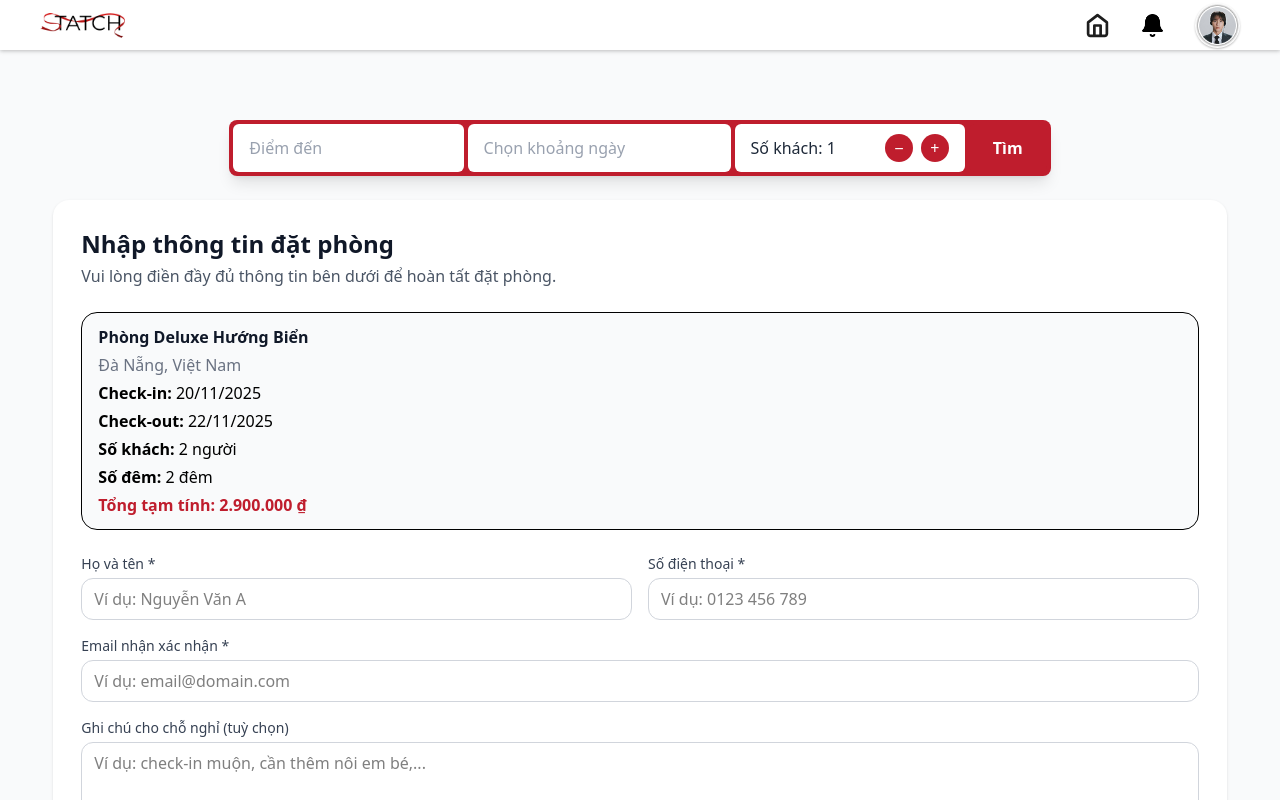
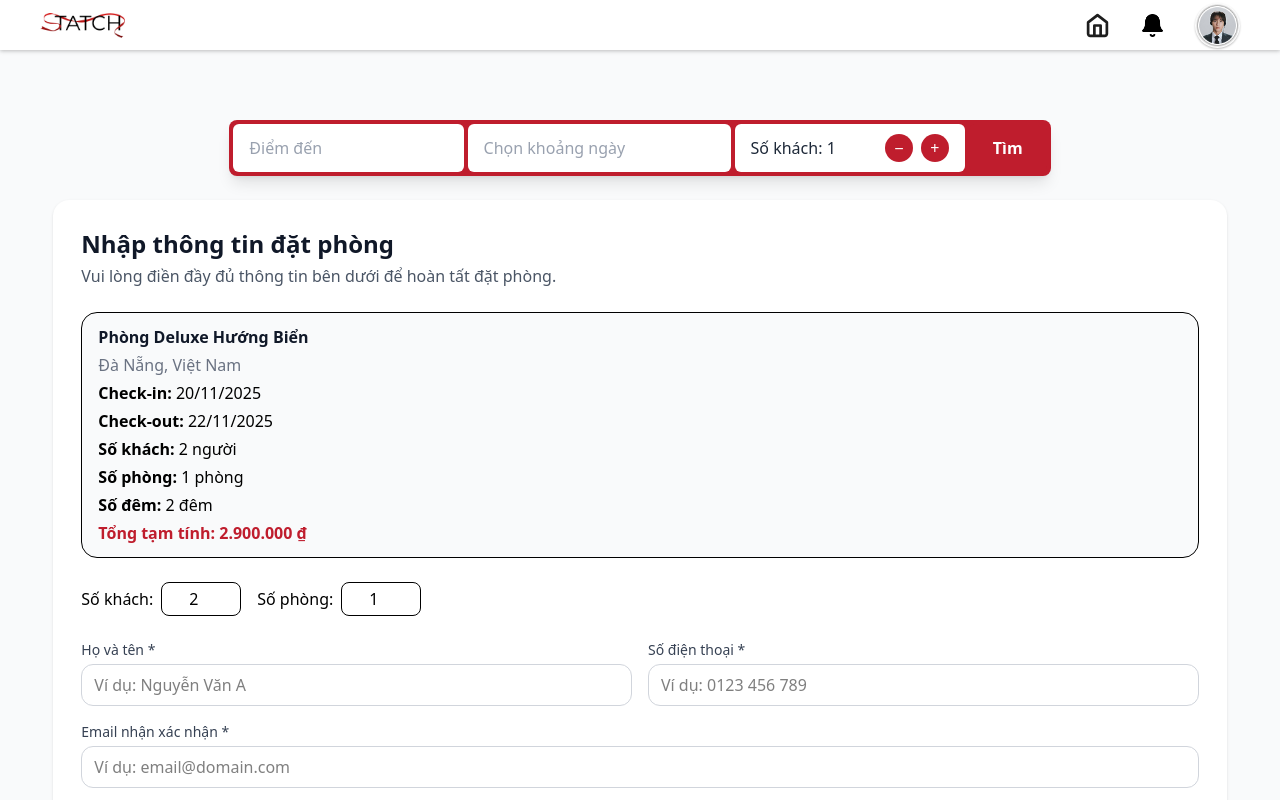
Before and after one commit to ZIziSora2430/Statch, a React (Vite) app in the folder frontend1/: page /formpage in a window 1280 px wide. Shown: the top 800 px of the page. Built offline with nearby package versions, Linux system fonts and the light colour scheme; no server answers.

Commit message:
sửa lại theo bạn Kiệt r đó

```diff
--- a/frontend1/src/pages/Booking.jsx
+++ b/frontend1/src/pages/Booking.jsx
@@ -195,18 +195,6 @@ export default function RoomDetailPage() {
 
             {/* THÔNG SỐ CƠ BẢN */}
             <div className="grid grid-cols-1 sm:grid-cols-3 gap-4 text-sm text-gray-700 mt-3">
-              <div>
-                <p className="font-semibold text-gray-900">Số khách tối đa</p>
-                <p>{room.maxGuests} người</p>
-              </div>
-              <div>
-                <p className="font-semibold text-gray-900">Diện tích</p>
-                <p>{room.size} m²</p>
-              </div>
-              <div>
-                <p className="font-semibold text-gray-900">Giường</p>
-                <p>{room.bed}</p>
-              </div>
             </div>
           </div>
 
--- a/frontend1/src/pages/BookingConfirmPage.jsx
+++ b/frontend1/src/pages/BookingConfirmPage.jsx
@@ -1,3 +1,4 @@
+// src/pages/BookingConfirmPage.jsx
 import React from "react";
 import { useLocation, useNavigate } from "react-router-dom";
 import Navbar from "../components/Navbar";
@@ -7,8 +8,8 @@ export default function BookingConfirmPage() {
   const location = useLocation();
   const navigate = useNavigate();
 
-  // Nếu bạn navigate từ trang chi tiết phòng bằng state,
-  // có thể lấy dữ liệu ở đây:
+  // Nếu bạn navigate từ trang trước có truyền state thì lấy ra,
+  // nếu không sẽ dùng dữ liệu mặc định để không bị lỗi trắng trang.
   const bookingData = location.state || {
     roomName: "Phòng Deluxe Hướng Biển",
     hotelLocation: "Đà Nẵng, Việt Nam",
@@ -132,7 +133,11 @@ export default function BookingConfirmPage() {
                 Giá mỗi đêm ({bookingData.nights} đêm x{" "}
                 {formatCurrency(bookingData.pricePerNight)})
               </span>
-              <span>{formatCurrency(bookingData.pricePerNight * bookingData.nights)}</span>
+              <span>
+                {formatCurrency(
+                  bookingData.pricePerNight * bookingData.nights
+                )}
+              </span>
             </div>
             <div className="flex justify-between font-semibold text-gray-900 text-base sm:text-lg">
               <span>Tổng thanh toán</span>
@@ -152,6 +157,15 @@ export default function BookingConfirmPage() {
 
           {/* Action buttons */}
           <div className="flex flex-wrap justify-end gap-3 pt-2">
+            {/* NÚT ĐẶT PHÒNG KHÁC  */}
+            <button
+              type="button"
+              onClick={() => navigate("/booking")} // route tới trang chọn phòng
+              className="px-4 py-2 rounded-full border border-[#BF1D2D] text-sm sm:text-base text-[#BF1D2D] hover:bg-red-50 transition"
+            >
+              Đặt phòng khác
+            </button>
+
             <button
               type="button"
               onClick={() => navigate(-1)}
--- a/frontend1/src/pages/BookingFormPage.jsx
+++ b/frontend1/src/pages/BookingFormPage.jsx
@@ -17,9 +17,14 @@ export default function BookingFormPage() {
     pricePerNight = 1450000,
     checkin = "20/11/2025",
     checkout = "22/11/2025",
-    guests = 2,
+    guests: initialGuests = 2,
+    rooms: initialRooms = 1,    // ⬅️ thêm rooms nhận từ trước
     nights = 2,
   } = dataFromDetail;
+
+  // state chỉnh được số khách / số phòng
+  const [numGuests, setNumGuests] = useState(initialGuests);
+  const [numRooms, setNumRooms] = useState(initialRooms);
 
   const [guestName, setGuestName] = useState("");
   const [guestEmail, setGuestEmail] = useState("");
@@ -33,7 +38,8 @@ export default function BookingFormPage() {
       maximumFractionDigits: 0,
     }).format(value);
 
-  const totalPrice = pricePerNight * nights;
+  // tổng tiền theo số phòng
+  const totalPrice = pricePerNight * nights * numRooms;
 
   const handleSubmit = (e) => {
     e.preventDefault();
@@ -45,10 +51,12 @@ export default function BookingFormPage() {
       pricePerNight,
       checkin,
       checkout,
-      guests,
+      guests: numGuests,      // ⬅️ dùng số khách đã chỉnh
+      rooms: numRooms,        // ⬅️ số phòng đã chỉnh
       nights,
       totalPrice,
-      bookingCode: "STATCH-" + Math.random().toString(36).substring(2, 8).toUpperCase(),
+      bookingCode:
+        "STATCH-" + Math.random().toString(36).substring(2, 8).toUpperCase(),
       guestName,
       guestEmail,
       guestPhone,
@@ -90,7 +98,10 @@ export default function BookingFormPage() {
               <span className="font-semibold">Check-out:</span> {checkout}
             </p>
             <p>
-              <span className="font-semibold">Số khách:</span> {guests} người
+              <span className="font-semibold">Số khách:</span> {numGuests} người
+            </p>
+            <p>
+              <span className="font-semibold">Số phòng:</span> {numRooms} phòng
             </p>
             <p>
               <span className="font-semibold">Số đêm:</span> {nights} đêm
@@ -98,6 +109,30 @@ export default function BookingFormPage() {
             <p className="font-semibold text-[#BF1D2D] mt-1">
               Tổng tạm tính: {formatCurrency(totalPrice)}
             </p>
+          </div>
+
+          {/* Chỉnh số khách / số phòng */}
+          <div className="flex flex-wrap gap-4 items-center text-sm sm:text-base">
+            <div className="flex items-center gap-2">
+              <span className="font-medium">Số khách:</span>
+              <input
+                type="number"
+                min={1}
+                value={numGuests}
+                onChange={(e) => setNumGuests(Math.max(1, Number(e.target.value) || 1))}
+                className="w-20 px-2 py-1 border rounded-lg text-center"
+              />
+            </div>
+            <div className="flex items-center gap-2">
+              <span className="font-medium">Số phòng:</span>
+              <input
+                type="number"
+                min={1}
+                value={numRooms}
+                onChange={(e) => setNumRooms(Math.max(1, Number(e.target.value) || 1))}
+                className="w-20 px-2 py-1 border rounded-lg text-center"
+              />
+            </div>
           </div>
 
           {/* Form thông tin khách */}
```
